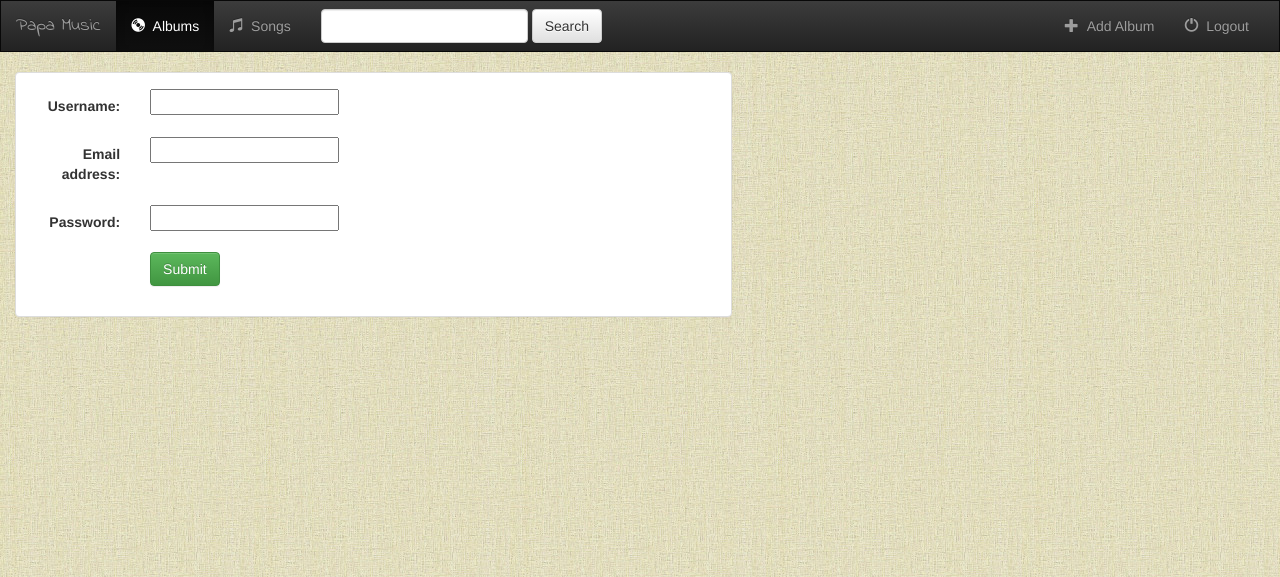
After one commit to 13aksh/Djangotnb, a Django app: page /music/register/ in a window 1280 px wide. The commit adds this page. Shown: the top 577 px of the page. Run offline with Django 3.2, Linux system fonts and the light colour scheme; some libraries are stand-ins or nearby versions.

Commit message:
Implemented User model and created users and made registration form. ___User_Management_done___

```diff
--- /dev/null
+++ b/music/forms.py
@@ -0,0 +1,9 @@
+from django.contrib.auth.models import User
+from django import forms
+
+class UserForm(forms.ModelForm):
+	password = forms.CharField(widget=forms.PasswordInput)
+
+	class Meta:
+		model = User
+		fields = ['username', 'email', 'password']
--- a/music/models.py
+++ b/music/models.py
@@ -6,7 +6,7 @@ class Album(models.Model):
 	artist = models.CharField(max_length=250)
 	album_title = models.CharField(max_length=500)
 	genre = models.CharField(max_length=100)
-	album_logo = models.CharField(max_length=1000)
+	album_logo = models.FileField()
 
 	def get_absolute_url(self):
 		return reverse('music:details', kwargs={'pk': self.pk})
--- a/music/templates/music/details.html
+++ b/music/templates/music/details.html
@@ -5,7 +5,7 @@
 {% endblock title %}
 
 {% block body %}
-	<img src="{{ album.album_logo }}" />
+	<img src="{{ album.album_logo.url }}" />
 	<h1>{{ album.album_title }}</h1>
 	<h3>{{ album.artist }}</h3>
 	{% if error_message %}
--- /dev/null
+++ b/music/templates/music/registration_form.html
@@ -0,0 +1,29 @@
+{% extends "music/base.html" %}
+
+{% block title %}
+	User Registration
+{% endblock title %}
+
+{% block body %}
+	<div class="container-fluid">
+		<div class="row">
+			<div class="col-sm-12 col-md-7">
+				<div class="panel panel-default">
+					<div class="panel-body">
+
+						<form class="form-horizontal" action="" method="post" enctype="multipart/form-data">
+							{% csrf_token %}
+							{% include "music/form-template.html" %}
+							<div class="form-group" >
+								<div class="col-sm-offset-2 col-sm-10">
+									<button class="btn btn-success" type="submit">Submit</button>
+								</div>
+							</div>
+						</form>
+
+					</div>
+				</div>
+			</div>
+		</div>
+	</div>
+{% endblock body %}
--- a/music/urls.py
+++ b/music/urls.py
@@ -6,6 +6,9 @@ app_name = 'music'
 urlpatterns = [
 	#/music/
 	url(r'^$', views.Index.as_view(), name='index'),
+
+	#/music/register/
+	url(r'^register/$', views.UserFormView.as_view(), name='register'),
 
 	#/music/6559/
 	url(r'^(?P<pk>[0-9]+)/$', views.Details.as_view(), name='details'),
--- a/music/views.py
+++ b/music/views.py
@@ -1,7 +1,11 @@
 from django.views import generic
 from django.views.generic.edit import CreateView, UpdateView, DeleteView
 from django.core.urlresolvers import reverse_lazy
+from django.shortcuts import render, redirect
+from django.contrib.auth import authenticate, login
+from django.views.generic import View
 from .models import Album
+from .forms import UserForm
 
 
 
@@ -28,3 +32,39 @@ class UpdateAlbum(UpdateView):
 class DeleteAlbum(DeleteView):
 	model = Album
 	success_url = reverse_lazy('music:index')
+
+class UserFormView(View):
+	form_class = UserForm
+	template_name = 'music/registration_form.html'
+
+	def get(self, request):
+		form = self.form_class(None)
+		return render(request, self.template_name, {'form': form})
+
+	def post(self, request):
+		form = self.form_class(request.POST)
+
+		if form.is_valid():
+
+			user = form.save(commit=False)
+
+			#cleaned formatted data
+
+			username = form.cleaned_data['username']
+			password = form.cleaned_data['password']
+
+			user.set_password(password)
+
+			user.save()
+
+			#returns user objects User always returns if=0 the order hai
+
+			user = authenticate(username=username, password=password)
+
+			if user is not None:
+				if user.is_active:
+					login(request, user)
+					return redirect('music:index')
+
+
+		return render(request, self.template_name, {'form': form})
--- a/website/settings.py
+++ b/website/settings.py
@@ -120,3 +120,7 @@ USE_TZ = True
 # https://docs.djangoproject.com/en/1.9/howto/static-files/
 
 STATIC_URL = '/static/'
+
+
+MEDIA_ROOT = os.path.join(BASE_DIR, 'media')
+MEDIA_URL = '/media/'
--- a/website/urls.py
+++ b/website/urls.py
@@ -15,8 +15,14 @@ Including another URLconf
 """
 from django.conf.urls import url, include
 from django.contrib import admin
+from django.conf import settings
+from django.conf.urls.static import static
 
 urlpatterns = [
     url(r'^admin/', admin.site.urls),
     url(r'^music/', include('music.urls')),
 ]
+
+if settings.DEBUG:
+	urlpatterns += static(settings.STATIC_URL, document_root=settings.STATIC_ROOT)
+	urlpatterns += static(settings.MEDIA_URL, document_root=settings.MEDIA_ROOT)
```
Also changed, not shown: music/templates/music/index.html (+6 -1 lines), db.sqlite3, media/daddyshome.jpg (added), music/migrations/0003_auto_20160729_1307.py (added).
